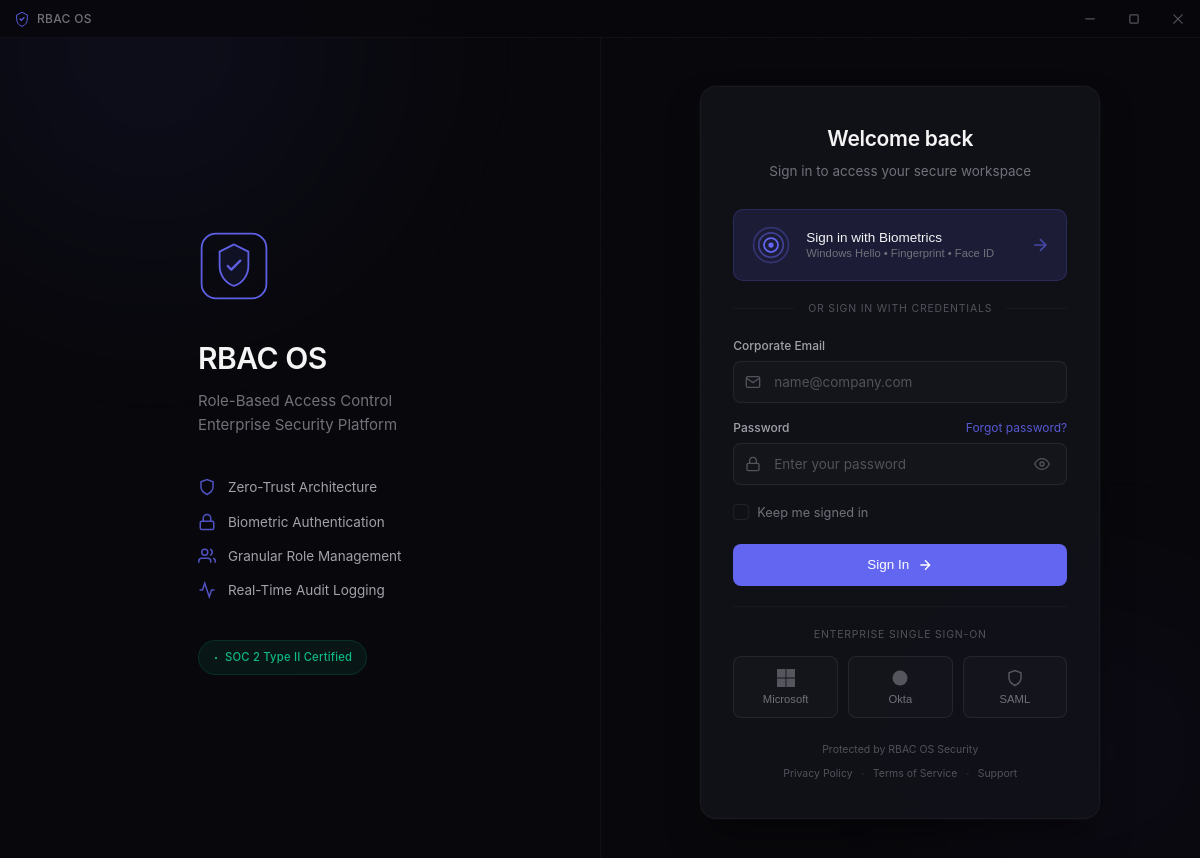
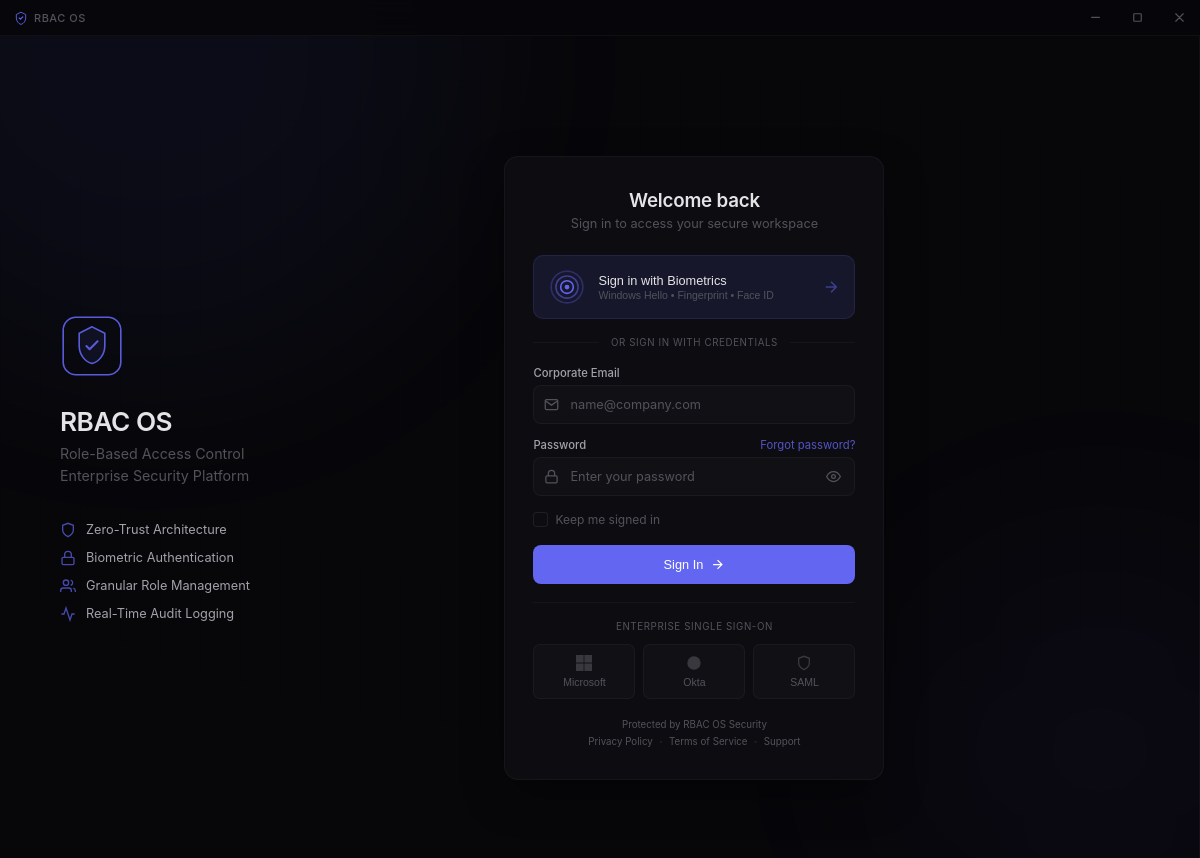
Before and after one commit to KaveenKrithik/AuthFrontElec, an Electron app: page index.html in a window 1200 px wide. Shown: the top 858 px of the page. Drawn offline with Linux system fonts and the light colour scheme.

Commit message:
Fix and refine UI - remove badge, sleeker styling

```diff
--- a/index.html
+++ b/index.html
@@ -87,14 +87,6 @@
                         <span>Real-Time Audit Logging</span>
                     </div>
                 </div>
-
-                <div class="security-badge">
-                    <svg viewBox="0 0 16 16" fill="currentColor">
-                        <circle cx="8" cy="8" r="3"/>
-                    </svg>
-                    <span>SOC 2 Type II Certified</span>
-                </div>
-            </div>
         </div>
 
         <!-- Right Panel - Auth Form -->
--- a/styles.css
+++ b/styles.css
@@ -1,58 +1,30 @@
-/* ===================================
-   RBAC OS - Corporate Authentication
-   v2.1 - Refined Design
-   =================================== */
+/* RBAC OS - v3 Sleek */
 
 :root {
-    --bg-primary: #08080c;
-    --bg-secondary: #0c0c12;
-    --bg-tertiary: #121218;
-    --bg-card: rgba(18, 18, 26, 0.92);
-
-    --border-subtle: rgba(255, 255, 255, 0.04);
-    --border-default: rgba(255, 255, 255, 0.07);
-    --border-hover: rgba(255, 255, 255, 0.12);
-    --border-focus: rgba(99, 102, 241, 0.4);
-
-    --text-primary: #f4f4f5;
-    --text-secondary: #a1a1aa;
-    --text-muted: #71717a;
-    --text-disabled: #52525b;
-
+    --bg: #07070a;
+    --bg-card: rgba(14, 14, 18, 0.95);
+    --border: rgba(255, 255, 255, 0.04);
+    --border-hover: rgba(255, 255, 255, 0.08);
+    --text: #e4e4e7;
+    --text-dim: #a1a1aa;
+    --text-muted: #52525b;
     --accent: #6366f1;
-    --accent-light: #818cf8;
-    --accent-muted: rgba(99, 102, 241, 0.15);
-
+    --accent-glow: rgba(99, 102, 241, 0.12);
+    --input-bg: rgba(255, 255, 255, 0.02);
     --success: #10b981;
-    --warning: #f59e0b;
     --error: #ef4444;
-
-    --input-bg: rgba(255, 255, 255, 0.02);
-    --input-hover: rgba(255, 255, 255, 0.04);
-
-    --ease-out: cubic-bezier(0.16, 1, 0.3, 1);
-    --ease-in-out: cubic-bezier(0.65, 0, 0.35, 1);
 }
 
-*, *::before, *::after {
-    margin: 0;
-    padding: 0;
-    box-sizing: border-box;
-}
+* { margin: 0; padding: 0; box-sizing: border-box; }
 
-html {
-    font-size: 15px;
-    -webkit-font-smoothing: antialiased;
-    -moz-osx-font-smoothing: grayscale;
-}
+html { font-size: 15px; -webkit-font-smoothing: antialiased; }
 
 body {
-    font-family: 'Inter', system-ui, -apple-system, sans-serif;
-    background: var(--bg-primary);
-    color: var(--text-primary);
+    font-family: 'Inter', system-ui, sans-serif;
+    background: var(--bg);
+    color: var(--text);
     min-height: 100vh;
     overflow: hidden;
-    line-height: 1.5;
 }
 
 /* Titlebar */
@@ -61,13 +33,13 @@ body {
     top: 0;
     left: 0;
     right: 0;
-    height: 38px;
+    height: 36px;
     display: flex;
     align-items: center;
     justify-content: space-between;
-    background: rgba(8, 8, 12, 0.85);
-    backdrop-filter: blur(12px);
-    border-bottom: 1px solid var(--border-subtle);
+    background: rgba(7, 7, 10, 0.9);
+    backdrop-filter: blur(16px);
+    border-bottom: 1px solid var(--border);
     z-index: 1000;
     -webkit-app-region: drag;
 }
@@ -77,24 +49,23 @@ body {
     display: flex;
     align-items: center;
     padding-left: 14px;
-    gap: 7px;
 }
 
 .titlebar-logo {
     display: flex;
     align-items: center;
-    gap: 7px;
+    gap: 6px;
     color: var(--text-muted);
-    font-size: 12px;
+    font-size: 11px;
     font-weight: 500;
-    letter-spacing: 0.3px;
+    letter-spacing: 0.5px;
+    text-transform: uppercase;
 }
 
 .titlebar-icon {
-    width: 16px;
-    height: 16px;
+    width: 14px;
+    height: 14px;
     color: var(--accent);
-    opacity: 0.9;
 }
 
 .titlebar-controls {
@@ -103,39 +74,27 @@ body {
 }
 
 .titlebar-btn {
-    width: 44px;
-    height: 38px;
+    width: 42px;
+    height: 36px;
     display: flex;
     align-items: center;
     justify-content: center;
     background: transparent;
     border: none;
     cursor: pointer;
-    color: var(--text-disabled);
-    transition: all 0.15s ease;
+    color: var(--text-muted);
+    transition: all 0.12s ease;
 }
 
-.titlebar-btn svg {
-    width: 10px;
-    height: 10px;
-}
-
-.titlebar-btn:hover {
-    background: rgba(255, 255, 255, 0.06);
-    color: var(--text-secondary);
-}
-
-.titlebar-btn.close:hover {
-    background: #dc2626;
-    color: #fff;
-}
+.titlebar-btn svg { width: 9px; height: 9px; }
+.titlebar-btn:hover { background: rgba(255, 255, 255, 0.05); color: var(--text-dim); }
+.titlebar-btn.close:hover { background: #dc2626; color: #fff; }
 
 /* Container */
 .auth-container {
     display: flex;
     min-height: 100vh;
-    padding-top: 38px;
-    position: relative;
+    padding-top: 36px;
 }
 
 /* Background */
@@ -143,10 +102,10 @@ body {
     position: fixed;
     inset: 0;
     background-image:
-        linear-gradient(rgba(99, 102, 241, 0.015) 1px, transparent 1px),
-        linear-gradient(90deg, rgba(99, 102, 241, 0.015) 1px, transparent 1px);
-    background-size: 48px 48px;
-    mask-image: radial-gradient(ellipse 80% 60% at 50% 40%, black 20%, transparent 100%);
+        linear-gradient(rgba(99, 102, 241, 0.012) 1px, transparent 1px),
+        linear-gradient(90deg, rgba(99, 102, 241, 0.012) 1px, transparent 1px);
+    background-size: 40px 40px;
+    mask-image: radial-gradient(ellipse 70% 50% at 50% 50%, black, transparent);
     pointer-events: none;
 }
 
@@ -154,24 +113,23 @@ body {
     position: fixed;
     border-radius: 50%;
     pointer-events: none;
+    filter: blur(100px);
 }
 
 .bg-glow-1 {
-    width: 700px;
-    height: 700px;
-    background: radial-gradient(circle, rgba(99, 102, 241, 0.08) 0%, transparent 65%);
-    top: -300px;
-    left: -200px;
-    filter: blur(60px);
+    width: 600px;
+    height: 600px;
+    background: rgba(99, 102, 241, 0.06);
+    top: -250px;
+    left: -150px;
 }
 
 .bg-glow-2 {
-    width: 500px;
-    height: 500px;
-    background: radial-gradient(circle, rgba(139, 92, 246, 0.06) 0%, transparent 60%);
-    bottom: -200px;
-    right: -150px;
-    filter: blur(80px);
+    width: 400px;
+    height: 400px;
+    background: rgba(139, 92, 246, 0.04);
+    bottom: -150px;
+    right: -100px;
 }
 
 /* Branding Panel */
@@ -180,84 +138,51 @@ body {
     display: flex;
     align-items: center;
     justify-content: center;
-    padding: 48px;
-    position: relative;
-    z-index: 1;
-    border-right: 1px solid var(--border-subtle);
+    padding: 60px;
+    border-right: 1px solid var(--border);
 }
 
-.branding-content {
-    max-width: 380px;
-}
+.branding-content { max-width: 340px; }
 
-.logo-large {
-    margin-bottom: 28px;
-}
-
-.logo-large svg {
-    width: 72px;
-    height: 72px;
-    opacity: 0.95;
-}
+.logo-large { margin-bottom: 24px; }
+.logo-large svg { width: 64px; height: 64px; opacity: 0.9; }
 
 .brand-title {
-    font-size: 2rem;
+    font-size: 1.75rem;
     font-weight: 600;
     letter-spacing: -0.5px;
-    margin-bottom: 8px;
-    color: var(--text-primary);
+    margin-bottom: 6px;
 }
 
 .brand-tagline {
-    font-size: 1rem;
+    font-size: 0.95rem;
     color: var(--text-muted);
-    line-height: 1.6;
-    margin-bottom: 40px;
-    font-weight: 400;
+    line-height: 1.5;
+    margin-bottom: 36px;
 }
 
 .features-list {
     display: flex;
     flex-direction: column;
-    gap: 14px;
-    margin-bottom: 40px;
+    gap: 12px;
 }
 
 .feature-item {
     display: flex;
     align-items: center;
-    gap: 12px;
-    color: var(--text-secondary);
-    font-size: 0.9rem;
-    font-weight: 400;
+    gap: 10px;
+    color: var(--text-dim);
+    font-size: 0.85rem;
 }
 
 .feature-icon {
-    width: 18px;
-    height: 18px;
+    width: 16px;
+    height: 16px;
     color: var(--accent);
-    opacity: 0.8;
-    flex-shrink: 0;
+    opacity: 0.7;
 }
 
-.security-badge {
-    display: inline-flex;
-    align-items: center;
-    gap: 6px;
-    padding: 8px 14px;
-    background: rgba(16, 185, 129, 0.08);
-    border: 1px solid rgba(16, 185, 129, 0.15);
-    border-radius: 20px;
-    color: var(--success);
-    font-size: 0.75rem;
-    font-weight: 500;
-    letter-spacing: 0.2px;
-}
-
-.security-badge svg {
-    width: 6px;
-    height: 6px;
-}
+.security-badge { display: none; }
 
 /* Auth Panel */
 .auth-panel {
@@ -265,112 +190,92 @@ body {
     display: flex;
     align-items: center;
     justify-content: center;
-    padding: 48px;
-    position: relative;
-    z-index: 1;
+    padding: 60px;
 }
 
 .auth-card {
     width: 100%;
-    max-width: 400px;
-    padding: 36px 32px;
+    max-width: 380px;
+    padding: 32px 28px;
     background: var(--bg-card);
-    backdrop-filter: blur(24px);
-    border: 1px solid var(--border-subtle);
-    border-radius: 16px;
-    box-shadow:
-        0 0 0 1px rgba(255, 255, 255, 0.02),
-        0 20px 40px -12px rgba(0, 0, 0, 0.5);
+    backdrop-filter: blur(20px);
+    border: 1px solid var(--border);
+    border-radius: 14px;
+    box-shadow: 0 16px 48px -12px rgba(0, 0, 0, 0.6);
 }
 
 .auth-header {
     text-align: center;
-    margin-bottom: 28px;
+    margin-bottom: 24px;
 }
 
 .auth-header h2 {
-    font-size: 1.4rem;
+    font-size: 1.25rem;
     font-weight: 600;
-    letter-spacing: -0.3px;
-    margin-bottom: 6px;
-    color: var(--text-primary);
+    letter-spacing: -0.2px;
+    margin-bottom: 4px;
 }
 
 .auth-header p {
     color: var(--text-muted);
-    font-size: 0.9rem;
+    font-size: 0.85rem;
 }
 
-/* Biometric Button */
+/* Biometric */
 .biometric-btn {
     width: 100%;
     display: flex;
     align-items: center;
-    gap: 14px;
-    padding: 14px 16px;
-    background: var(--accent-muted);
-    border: 1px solid rgba(99, 102, 241, 0.2);
+    gap: 12px;
+    padding: 12px 14px;
+    background: var(--accent-glow);
+    border: 1px solid rgba(99, 102, 241, 0.15);
     border-radius: 10px;
     cursor: pointer;
-    transition: all 0.2s var(--ease-out);
-    margin-bottom: 20px;
+    transition: all 0.15s ease;
+    margin-bottom: 18px;
 }
 
 .biometric-btn:hover {
-    background: rgba(99, 102, 241, 0.18);
-    border-color: rgba(99, 102, 241, 0.35);
-    transform: translateY(-1px);
-}
-
-.biometric-btn:active {
-    transform: translateY(0);
+    background: rgba(99, 102, 241, 0.16);
+    border-color: rgba(99, 102, 241, 0.25);
 }
 
 .biometric-icon {
-    width: 42px;
-    height: 42px;
-    display: flex;
-    align-items: center;
-    justify-content: center;
+    width: 38px;
+    height: 38px;
     color: var(--accent);
-    flex-shrink: 0;
 }
 
-.biometric-icon svg {
-    width: 100%;
-    height: 100%;
-}
+.biometric-icon svg { width: 100%; height: 100%; }
 
-.biometric-text {
-    flex: 1;
-    text-align: left;
-}
+.biometric-text { flex: 1; text-align: left; }
 
 .biometric-title {
     display: block;
-    font-size: 0.9rem;
+    font-size: 0.85rem;
     font-weight: 500;
-    color: var(--text-primary);
-    margin-bottom: 2px;
+    color: var(--text);
+    margin-bottom: 1px;
 }
 
 .biometric-subtitle {
     display: block;
-    font-size: 0.75rem;
+    font-size: 0.7rem;
     color: var(--text-muted);
 }
 
 .biometric-arrow {
-    width: 20px;
-    height: 20px;
+    width: 18px;
+    height: 18px;
     color: var(--accent);
-    opacity: 0.6;
-    transition: all 0.2s var(--ease-out);
+    opacity: 0.5;
+    transition: all 0.15s ease;
 }
 
 .biometric-btn:hover .biometric-arrow {
-    opacity: 1;
-    transform: translateX(3px);
+    opacity: 0.8;
+    transform: translateX(2px);
 }
 
 /* Biometric Status */
@@ -378,56 +283,51 @@ body {
     display: none;
     align-items: center;
     justify-content: center;
-    gap: 14px;
-    padding: 20px;
-    margin-bottom: 20px;
-    background: var(--accent-muted);
-    border: 1px solid rgba(99, 102, 241, 0.12);
+    gap: 12px;
+    padding: 18px;
+    margin-bottom: 18px;
+    background: var(--accent-glow);
+    border: 1px solid rgba(99, 102, 241, 0.1);
     border-radius: 10px;
 }
 
-.biometric-status.active {
-    display: flex;
-}
+.biometric-status.active { display: flex; }
 
 .status-icon {
     position: relative;
-    width: 36px;
-    height: 36px;
+    width: 32px;
+    height: 32px;
     display: flex;
     align-items: center;
     justify-content: center;
     color: var(--accent);
 }
 
-.status-icon svg {
-    width: 20px;
-    height: 20px;
-}
+.status-icon svg { width: 18px; height: 18px; }
 
 .pulse-ring {
     position: absolute;
     width: 100%;
     height: 100%;
-    border: 1.5px solid var(--accent);
+    border: 1px solid var(--accent);
     border-radius: 50%;
-    animation: pulse 1.8s ease-out infinite;
-    opacity: 0.6;
+    animation: pulse 1.6s ease-out infinite;
+    opacity: 0.5;
 }
 
 @keyframes pulse {
-    0% { transform: scale(0.85); opacity: 0.6; }
-    100% { transform: scale(1.5); opacity: 0; }
+    0% { transform: scale(0.9); opacity: 0.5; }
+    100% { transform: scale(1.4); opacity: 0; }
 }
 
 .status-text {
-    font-size: 0.875rem;
-    color: var(--text-secondary);
+    font-size: 0.8rem;
+    color: var(--text-dim);
 }
 
 .biometric-status.success {
-    background: rgba(16, 185, 129, 0.08);
-    border-color: rgba(16, 185, 129, 0.15);
+    background: rgba(16, 185, 129, 0.06);
+    border-color: rgba(16, 185, 129, 0.12);
 }
 
 .biometric-status.success .status-icon { color: var(--success); }
@@ -437,8 +337,8 @@ body {
 .divider {
     display: flex;
     align-items: center;
-    gap: 14px;
-    margin-bottom: 20px;
+    gap: 12px;
+    margin-bottom: 18px;
 }
 
 .divider::before,
@@ -446,34 +346,33 @@ body {
     content: '';
     flex: 1;
     height: 1px;
-    background: var(--border-subtle);
+    background: var(--border);
 }
 
 .divider span {
-    font-size: 0.7rem;
-    color: var(--text-disabled);
+    font-size: 0.65rem;
+    color: var(--text-muted);
     text-transform: uppercase;
-    letter-spacing: 0.8px;
-    white-space: nowrap;
+    letter-spacing: 0.6px;
 }
 
 /* Form */
 .auth-form {
     display: flex;
     flex-direction: column;
-    gap: 16px;
+    gap: 14px;
 }
 
 .input-group {
     display: flex;
     flex-direction: column;
-    gap: 6px;
+    gap: 5px;
 }
 
 .input-group label {
-    font-size: 0.8rem;
+    font-size: 0.75rem;
     font-weight: 500;
-    color: var(--text-secondary);
+    color: var(--text-dim);
 }
 
 .label-row {
@@ -483,16 +382,13 @@ body {
 }
 
 .forgot-link {
-    font-size: 0.8rem;
+    font-size: 0.75rem;
     color: var(--accent);
     text-decoration: none;
-    opacity: 0.85;
-    transition: opacity 0.15s ease;
+    opacity: 0.8;
 }
 
-.forgot-link:hover {
-    opacity: 1;
-}
+.forgot-link:hover { opacity: 1; }
 
 .input-wrapper {
     position: relative;
@@ -502,110 +398,87 @@ body {
 
 .input-icon {
     position: absolute;
-    left: 12px;
-    width: 16px;
-    height: 16px;
-    color: var(--text-disabled);
+    left: 11px;
+    width: 15px;
+    height: 15px;
+    color: var(--text-muted);
     pointer-events: none;
-    transition: color 0.15s ease;
+    transition: color 0.12s ease;
 }
 
 .input-wrapper input {
     width: 100%;
-    padding: 12px 14px 12px 40px;
+    padding: 11px 12px 11px 36px;
     background: var(--input-bg);
-    border: 1px solid var(--border-default);
+    border: 1px solid var(--border);
     border-radius: 8px;
-    color: var(--text-primary);
-    font-size: 0.9rem;
+    color: var(--text);
+    font-size: 0.85rem;
     font-family: inherit;
-    transition: all 0.15s ease;
+    transition: all 0.12s ease;
 }
 
-.input-wrapper input::placeholder {
-    color: var(--text-disabled);
-}
-
-.input-wrapper input:hover {
-    background: var(--input-hover);
-    border-color: var(--border-hover);
-}
+.input-wrapper input::placeholder { color: var(--text-muted); }
+.input-wrapper input:hover { border-color: var(--border-hover); }
 
 .input-wrapper input:focus {
     outline: none;
     border-color: var(--accent);
-    box-shadow: 0 0 0 3px var(--accent-muted);
+    box-shadow: 0 0 0 2px var(--accent-glow);
 }
 
 .input-wrapper input:focus ~ .input-icon,
-.input-wrapper:focus-within .input-icon {
-    color: var(--accent);
-}
+.input-wrapper:focus-within .input-icon { color: var(--accent); }
 
 /* Toggle Password */
 .toggle-password {
     position: absolute;
-    right: 10px;
-    width: 30px;
-    height: 30px;
+    right: 8px;
+    width: 28px;
+    height: 28px;
     display: flex;
     align-items: center;
     justify-content: center;
     background: transparent;
     border: none;
     cursor: pointer;
-    padding: 0;
-    border-radius: 5px;
-    color: var(--text-disabled);
-    transition: all 0.15s ease;
+    border-radius: 4px;
+    color: var(--text-muted);
+    transition: all 0.12s ease;
 }
 
-.toggle-password:hover {
-    color: var(--text-muted);
-    background: rgba(255, 255, 255, 0.04);
-}
-
-.toggle-password svg {
-    width: 16px;
-    height: 16px;
-}
-
+.toggle-password:hover { color: var(--text-dim); background: rgba(255, 255, 255, 0.03); }
+.toggle-password svg { width: 15px; height: 15px; }
 .toggle-password .eye-closed { display: none; }
 .toggle-password.active .eye-open { display: none; }
 .toggle-password.active .eye-closed { display: block; }
 
 /* Checkbox */
-.form-options {
-    display: flex;
-    align-items: center;
-    margin-top: 2px;
-}
+.form-options { margin-top: 2px; }
 
 .checkbox-label {
     display: flex;
     align-items: center;
-    gap: 8px;
+    gap: 7px;
     cursor: pointer;
-    font-size: 0.85rem;
+    font-size: 0.8rem;
     color: var(--text-muted);
 }
 
 .checkbox-label input { display: none; }
 
 .checkbox-custom {
-    width: 16px;
-    height: 16px;
-    border: 1.5px solid var(--border-default);
-    border-radius: 4px;
+    width: 15px;
+    height: 15px;
+    border: 1px solid var(--border-hover);
+    border-radius: 3px;
     display: flex;
     align-items: center;
     justify-content: center;
-    transition: all 0.15s ease;
+    transition: all 0.12s ease;
 }
 
-.checkbox-label:hover .checkbox-custom {
-    border-color: var(--border-hover);
-}
+.checkbox-label:hover .checkbox-custom { border-color: rgba(255, 255, 255, 0.12); }
 
 .checkbox-label input:checked + .checkbox-custom {
     background: var(--accent);
@@ -614,193 +487,146 @@ body {
 
 .checkbox-label input:checked + .checkbox-custom::after {
     content: '';
-    width: 4px;
-    height: 7px;
+    width: 3.5px;
+    height: 6px;
     border: 1.5px solid #fff;
     border-top: none;
     border-left: none;
-    transform: rotate(45deg) translateY(-1px);
+    transform: rotate(45deg) translateY(-0.5px);
 }
 
-/* Submit Button */
+/* Submit */
 .submit-btn {
     display: flex;
     align-items: center;
     justify-content: center;
-    gap: 8px;
+    gap: 7px;
     width: 100%;
-    padding: 13px 20px;
-    margin-top: 6px;
+    padding: 12px 18px;
+    margin-top: 4px;
     background: var(--accent);
     border: none;
     border-radius: 8px;
     color: #fff;
-    font-size: 0.9rem;
+    font-size: 0.85rem;
     font-weight: 500;
     cursor: pointer;
-    transition: all 0.2s var(--ease-out);
-    position: relative;
-    overflow: hidden;
+    transition: all 0.15s ease;
 }
 
 .submit-btn:hover {
-    background: var(--accent-light);
-    transform: translateY(-1px);
-    box-shadow: 0 6px 20px -4px rgba(99, 102, 241, 0.45);
-}
-
-.submit-btn:active {
-    transform: translateY(0);
+    background: #7c7fff;
+    box-shadow: 0 4px 16px -4px rgba(99, 102, 241, 0.4);
 }
 
 .btn-arrow {
-    width: 16px;
-    height: 16px;
-    transition: transform 0.2s var(--ease-out);
+    width: 15px;
+    height: 15px;
+    transition: transform 0.15s ease;
 }
 
-.submit-btn:hover .btn-arrow {
-    transform: translateX(3px);
-}
+.submit-btn:hover .btn-arrow { transform: translateX(2px); }
 
-.submit-btn.loading {
-    pointer-events: none;
-    opacity: 0.8;
-}
-
-.submit-btn.loading span,
-.submit-btn.loading .btn-arrow { opacity: 0; }
+.submit-btn.loading { pointer-events: none; opacity: 0.75; }
+.submit-btn.loading span, .submit-btn.loading .btn-arrow { opacity: 0; }
 
 .submit-btn.loading::after {
     content: '';
     position: absolute;
-    width: 18px;
-    height: 18px;
-    border: 2px solid rgba(255, 255, 255, 0.25);
+    width: 16px;
+    height: 16px;
+    border: 2px solid rgba(255, 255, 255, 0.2);
     border-top-color: #fff;
     border-radius: 50%;
-    animation: spin 0.7s linear infinite;
+    animation: spin 0.6s linear infinite;
 }
 
 @keyframes spin { to { transform: rotate(360deg); } }
 
-/* SSO Section */
+/* SSO */
 .sso-section {
-    margin-top: 20px;
-    padding-top: 20px;
-    border-top: 1px solid var(--border-subtle);
+    margin-top: 18px;
+    padding-top: 18px;
+    border-top: 1px solid var(--border);
 }
 
 .sso-label {
-    font-size: 0.7rem;
-    color: var(--text-disabled);
+    font-size: 0.65rem;
+    color: var(--text-muted);
     text-transform: uppercase;
-    letter-spacing: 0.8px;
+    letter-spacing: 0.6px;
     text-align: center;
-    margin-bottom: 14px;
+    margin-bottom: 12px;
 }
 
-.sso-buttons {
-    display: flex;
-    gap: 10px;
-}
+.sso-buttons { display: flex; gap: 8px; }
 
 .sso-btn {
     flex: 1;
     display: flex;
     flex-direction: column;
     align-items: center;
-    gap: 6px;
-    padding: 12px 10px;
+    gap: 5px;
+    padding: 10px 8px;
     background: var(--input-bg);
-    border: 1px solid var(--border-default);
-    border-radius: 8px;
+    border: 1px solid var(--border);
+    border-radius: 7px;
     color: var(--text-muted);
-    font-size: 0.75rem;
+    font-size: 0.7rem;
     font-weight: 500;
     cursor: pointer;
-    transition: all 0.15s ease;
+    transition: all 0.12s ease;
 }
 
-.sso-btn svg {
-    width: 18px;
-    height: 18px;
-    opacity: 0.7;
-}
-
-.sso-btn:hover {
-    background: var(--input-hover);
-    border-color: var(--border-hover);
-    color: var(--text-secondary);
-}
-
-.sso-btn:hover svg {
-    opacity: 1;
-}
+.sso-btn svg { width: 16px; height: 16px; opacity: 0.6; }
+.sso-btn:hover { background: rgba(255, 255, 255, 0.03); border-color: var(--border-hover); color: var(--text-dim); }
+.sso-btn:hover svg { opacity: 0.8; }
 
 /* Footer */
 .auth-footer {
-    margin-top: 24px;
+    margin-top: 20px;
     text-align: center;
 }
 
 .auth-footer > p {
-    font-size: 0.7rem;
-    color: var(--text-disabled);
-    margin-bottom: 8px;
+    font-size: 0.65rem;
+    color: var(--text-muted);
+    margin-bottom: 6px;
 }
 
 .footer-links {
     display: flex;
     align-items: center;
     justify-content: center;
-    gap: 8px;
-    font-size: 0.7rem;
+    gap: 6px;
+    font-size: 0.65rem;
 }
 
 .footer-links a {
-    color: var(--text-disabled);
+    color: var(--text-muted);
     text-decoration: none;
-    transition: color 0.15s ease;
+    transition: color 0.12s ease;
 }
 
-.footer-links a:hover {
-    color: var(--text-muted);
-}
-
-.footer-links span {
-    color: var(--border-default);
-    font-size: 0.5rem;
-}
+.footer-links a:hover { color: var(--text-dim); }
+.footer-links span { color: var(--border-hover); font-size: 0.5rem; }
 
 /* Responsive */
-@media (max-width: 1024px) {
-    .branding-panel { display: none; }
-}
+@media (max-width: 1024px) { .branding-panel { display: none; } }
 
 @media (max-width: 480px) {
-    .auth-card { padding: 28px 24px; }
+    .auth-card { padding: 24px 20px; }
     .sso-buttons { flex-direction: column; }
     .sso-btn { flex-direction: row; justify-content: center; }
 }
 
-/* Focus */
-*:focus-visible {
-    outline: 2px solid var(--accent);
-    outline-offset: 2px;
-}
+*:focus-visible { outline: 2px solid var(--accent); outline-offset: 2px; }
 
-/* Entry animation */
-.auth-card {
-    animation: slideIn 0.4s var(--ease-out);
-}
+.auth-card { animation: fadeUp 0.35s ease; }
+.branding-content { animation: fadeIn 0.4s ease 0.1s both; }
 
-.branding-content {
-    animation: fadeIn 0.5s var(--ease-out) 0.1s both;
-}
-
-@keyframes slideIn {
-    from { opacity: 0; transform: translateY(12px); }
+@keyframes fadeUp {
+    from { opacity: 0; transform: translateY(10px); }
     to { opacity: 1; transform: translateY(0); }
 }
 
```
